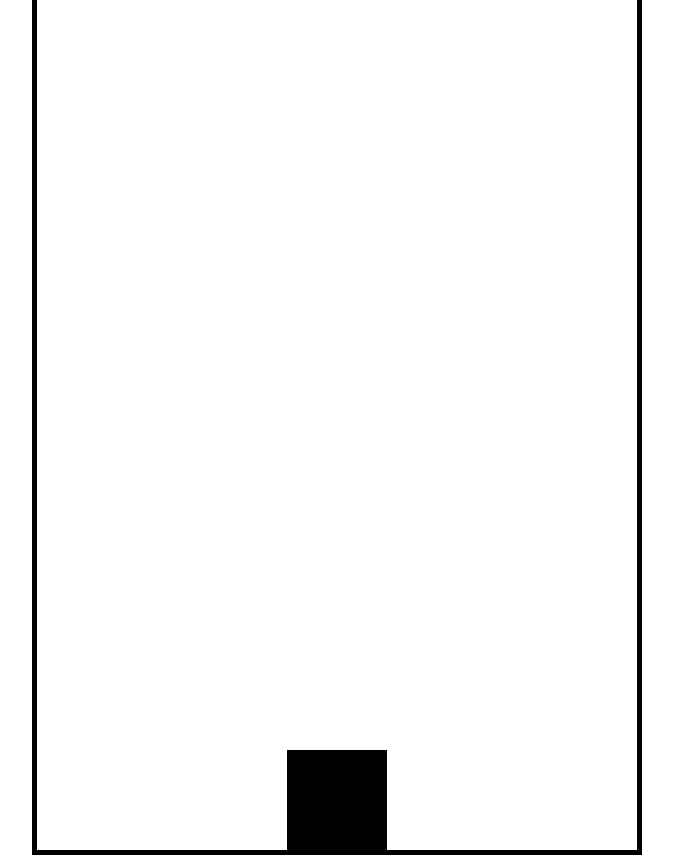
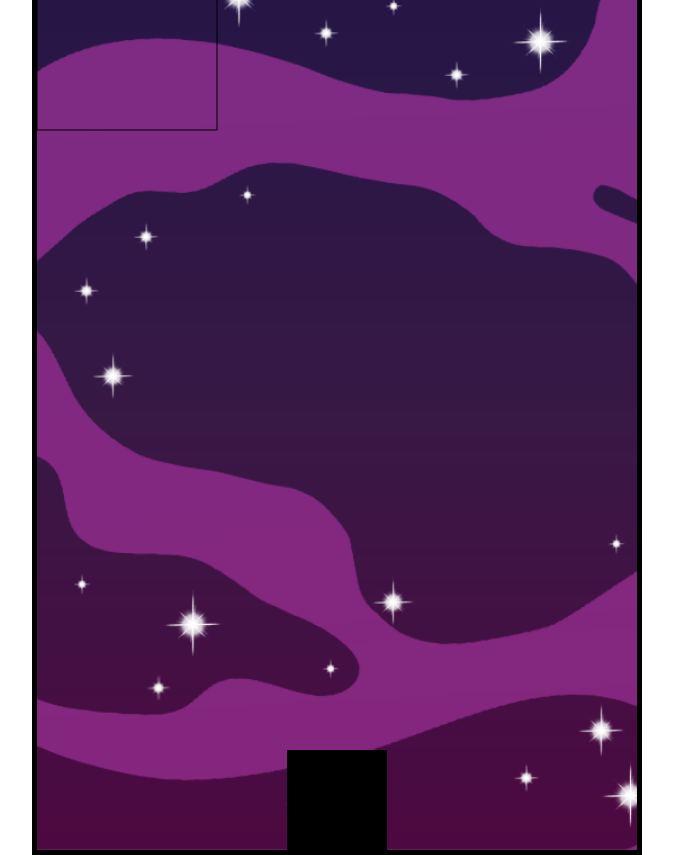
Before and after one commit to Am1d1v/JSSpaceInvaders, a plain HTML site: page index.html in a window 1280 px wide. Shown: the whole page, without its empty margins (303-976 px from the left). Drawn offline with Linux system fonts and the light colour scheme.

Commit message:
Background Added. Waves of enemies added.

```diff
--- a/main.js
+++ b/main.js
@@ -88,7 +88,7 @@ class Projectile {
 
     // Shoot projectile
     start(x, y){
-        this.x = x;
+        this.x = x - this.width * 0.5;
         this.y = y;
         this.free = false;
     }
@@ -101,7 +101,39 @@ class Projectile {
 
 // Enemy Class. Draw and animate enemies
 class Enemy {
+    constructor(game){
+        this.game = game;
+        this.width;
+        this.height;
+        this.x;
+        this.y;
+    }
 
+    // Render Enemy
+    draw(context){
+        context.strokeRect(this.x, this.y, this.width, this.height);
+    }
+
+    // Update enemies movement
+    update(){
+
+    }
+
+}
+
+class Wave {
+    constructor(game){
+        this.game = game;
+        this.width = this.game.columns * this.game.enemySize;
+        this.height = this.game.rows * this.game.enemySize;
+        this.x = 0;
+        this.y = 0;
+    }
+
+    // Update wave position
+    render(context){
+        context.strokeRect(this.x, this.y, this.width, this.height);
+    }
 }
 
 // Game Class. Main logic of the game
@@ -119,6 +151,15 @@ class Game {
         this.projectilesPool = [];
         this.numberOfProjectiles = 10;
         this.createProjectiles();
+
+        // Grid(columns and rows) of enemies
+        this.columns = 3;
+        this.rows = 3;
+        this.enemySize = 60;
+
+        // Waves of enemies
+        this.waves = [];
+        this.waves.push(new Wave(this));
 
         // Events
 
@@ -157,6 +198,10 @@ class Game {
         this.projectilesPool.forEach(projectile => {
             projectile.update();
             projectile.draw(context);
+        });
+
+        this.waves.forEach(wave => {
+            wave.render(context);
         });
     }
 
--- a/styles/styles.sass
+++ b/styles/styles.sass
@@ -12,3 +12,5 @@
     top: 50%
     left: 50%
     transform: translate(-50%, -50%)
+    background: url(../assets/background.png)
+    background-size: cover
```
Also changed, not shown: assets/background.png (added), styles/styles.css, styles/styles.min.css, 2 other files.
